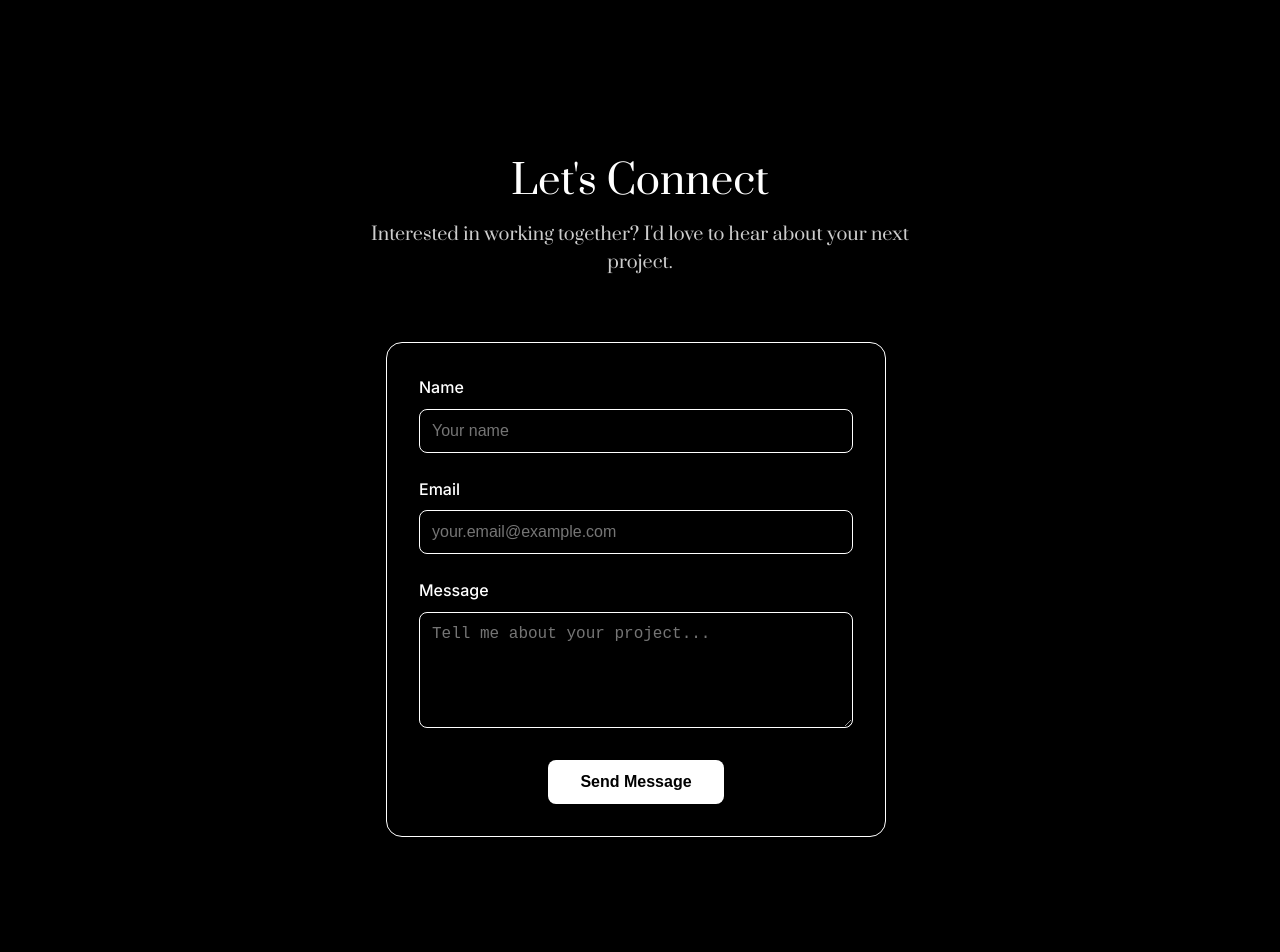
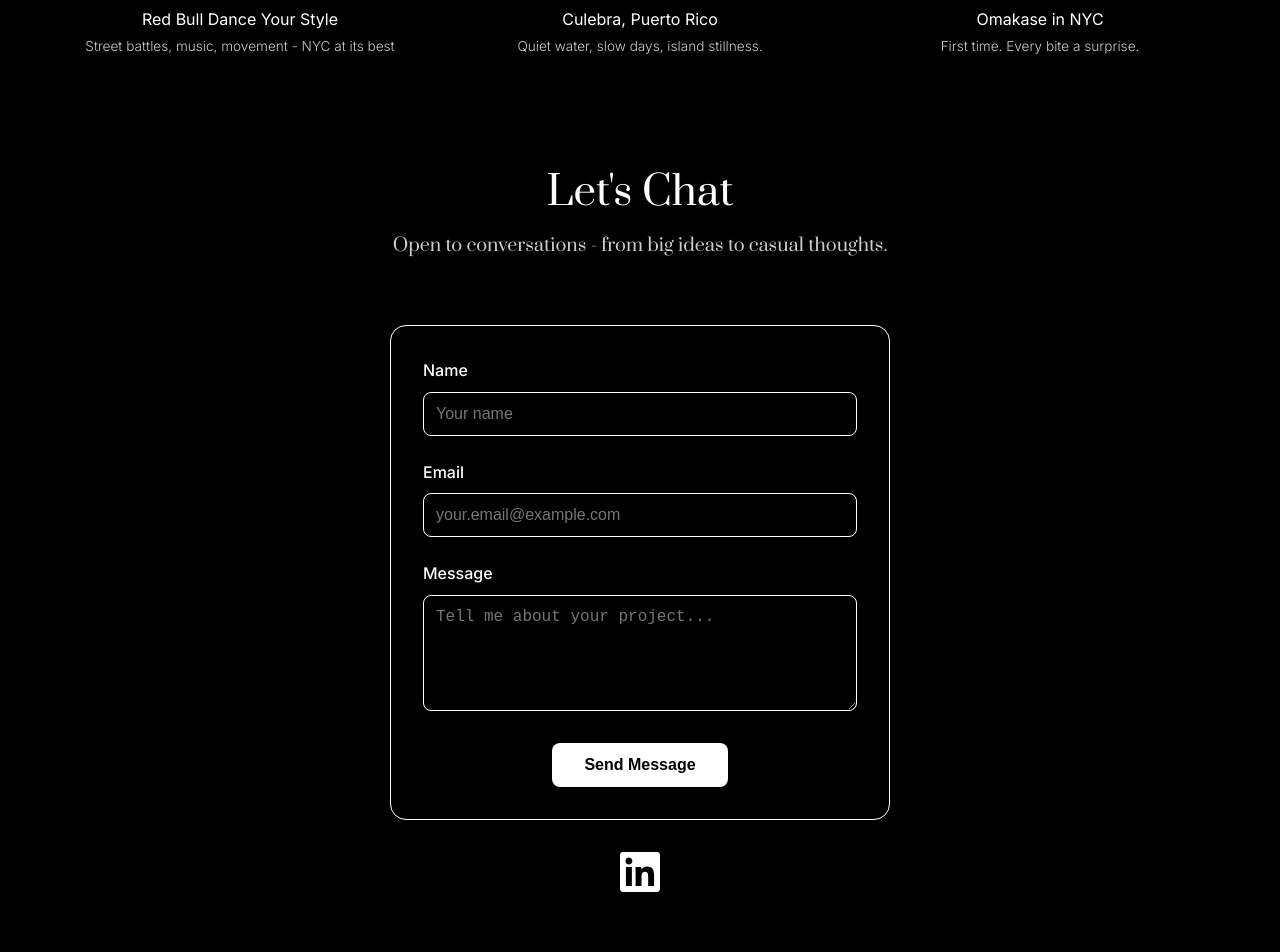
Before and after one commit to stephmartinezhamilton/first-sight, a React (Create React App) app: page /about in a window 1280 px wide. Shown: the part 2400-3352 px from the top of the page. Built offline with nearby package versions, Linux system fonts and the light colour scheme.

Commit message:
Add captions to free time rectangles and center contact forms

```diff
--- a/src/pages/AboutMe.css
+++ b/src/pages/AboutMe.css
@@ -223,6 +223,30 @@
   margin-top: 3rem;
 }
 
+.rectangle-wrapper {
+  display: flex;
+  flex-direction: column;
+  align-items: center;
+  gap: 0.5rem;
+}
+
+.rectangle-caption {
+  font-size: 1.0rem;
+  font-weight: 400;
+  color: var(--text-primary);
+  text-align: center;
+  line-height: 1.8;
+}
+
+.rectangle-subtitle {
+  font-size: 0.85rem;
+  font-weight: 300;
+  color: var(--text-secondary);
+  text-align: center;
+  line-height: 1.4;
+  margin-top: -0.25rem;
+}
+
 .free-time-rectangle {
   position: relative;
   height: 400px;
@@ -231,6 +255,7 @@
   overflow: hidden;
   cursor: pointer;
   transition: all 0.3s ease;
+  width: 100%;
 }
 
 .free-time-rectangle:hover {
@@ -287,81 +312,60 @@
   opacity: 0.1;
 }
 
-
-
 /* Contact Section */
 .contact-section {
-  padding: 5rem 0;
+  min-height: 100vh;
+  display: flex;
+  align-items: center;
+  justify-content: center;
   background-color: var(--background);
+  padding: 2rem 0;
 }
 
 .contact-container {
   max-width: 1200px;
   margin: 0 auto;
   padding: 0 1rem;
+  width: 100%;
 }
 
 .contact-content {
   display: flex;
+  flex-direction: column;
+  align-items: center;
   justify-content: center;
-  align-items: start;
+  gap: 2rem;
+  text-align: center;
+  width: 100%;
+  max-width: 600px;
+  margin: 0 auto;
 }
 
-.contact-info {
-  animation: fadeInUp 0.6s ease-out;
+.linkedin-section {
+  text-align: center;
+  margin-bottom: 1rem;
+  display: flex;
+  justify-content: center;
 }
 
-.contact-info h3 {
-  font-size: 2rem;
-  font-weight: 600;
-  color: var(--text-primary);
-  margin-bottom: 1rem;
+.linkedin-link {
+  display: inline-block;
+  transition: transform 0.3s ease;
 }
 
-.contact-info p {
-  font-size: 1.125rem;
-  line-height: 1.7;
-  color: var(--text-primary);
-  margin-bottom: 2rem;
+.linkedin-link:hover {
+  transform: scale(1.1);
 }
 
-.contact-details {
-  display: flex;
-  flex-direction: column;
-  gap: 1.5rem;
-}
-
-.contact-item {
-  display: flex;
-  align-items: center;
-  gap: 1rem;
-  padding: 1rem;
-  border-radius: 0.5rem;
-  transition: background-color 0.3s ease;
-}
-
-.contact-item:hover {
-  background-color: rgba(255, 255, 255, 0.1);
-}
-
-.dark-mode .contact-item:hover {
-  background-color: rgba(0, 0, 0, 0.1);
-}
-
-.contact-icon {
-  font-size: 1.5rem;
+.linkedin-icon {
   width: 40px;
   height: 40px;
-  display: flex;
-  align-items: center;
-  justify-content: center;
-  background-color: var(--primary-color);
-  color: var(--background);
-  border-radius: 50%;
+  color: white;
+  filter: brightness(0) invert(1);
+  margin-left: 0px;
 }
 
 .contact-form {
-  animation: fadeInUp 0.6s ease-out 0.2s both;
   background-color: var(--background);
   padding: 2rem;
   border-radius: 1rem;
--- a/src/pages/AboutMe.tsx
+++ b/src/pages/AboutMe.tsx
@@ -127,22 +127,34 @@ const AboutMe: React.FC = () => {
           </div>
 
           <div className="interests-grid">
+            <div className="rectangle-wrapper">
               <div className="free-time-rectangle" data-image="/dance.png">
                 <div className="rectangle-content">
                 </div>
                 <div className="rectangle-image"></div>
               </div>
+              <div className="rectangle-caption">Red Bull Dance Your Style</div>
+              <div className="rectangle-subtitle">Street battles, music, movement - NYC at its best</div>
+            </div>
 
+            <div className="rectangle-wrapper">
               <div className="free-time-rectangle" data-image="/beach.png">
                 <div className="rectangle-content">
                 </div>
                 <div className="rectangle-image"></div>
               </div>
+              <div className="rectangle-caption">Culebra, Puerto Rico</div>
+              <div className="rectangle-subtitle">Quiet water, slow days, island stillness.</div>
+            </div>
 
+            <div className="rectangle-wrapper">
               <div className="free-time-rectangle" data-image="/omakase.png">
                 <div className="rectangle-content">
                 </div>
                 <div className="rectangle-image"></div>
+              </div>
+              <div className="rectangle-caption">Omakase in NYC</div>
+              <div className="rectangle-subtitle">First time. Every bite a surprise.</div>
             </div>
           </div>
         </div>
@@ -152,9 +164,9 @@ const AboutMe: React.FC = () => {
       <section className="contact-section">
         <div className="contact-container">
           <div className="section-header">
-            <h2 className="section-title">Let's Connect</h2>
+            <h2 className="section-title">Let's Chat</h2>
             <p className="section-subtitle">
-              Interested in working together? I'd love to hear about your next project.
+              Open to conversations - from big ideas to casual thoughts.
             </p>
           </div>
 
@@ -194,6 +206,14 @@ const AboutMe: React.FC = () => {
                 Send Message
               </button>
             </form>
+
+            <div className="linkedin-section">
+              <a href="https://linkedin.com/in/stephenmartinezhamilton" target="_blank" rel="noopener noreferrer" className="linkedin-link">
+                <svg className="linkedin-icon" viewBox="0 0 24 24" fill="currentColor">
+                  <path d="M20.447 20.452h-3.554v-5.569c0-1.328-.027-3.037-1.852-3.037-1.853 0-2.136 1.445-2.136 2.939v5.667H9.351V9h3.414v1.561h.046c.477-.9 1.637-1.85 3.37-1.85 3.601 0 4.267 2.37 4.267 5.455v6.286zM5.337 7.433c-1.144 0-2.063-.926-2.063-2.065 0-1.138.92-2.063 2.063-2.063 1.14 0 2.064.925 2.064 2.063 0 1.139-.925 2.065-2.064 2.065zm1.782 13.019H3.555V9h3.564v11.452zM22.225 0H1.771C.792 0 0 .774 0 1.729v20.542C0 23.227.792 24 1.771 24h20.451C23.2 24 24 23.227 24 22.271V1.729C24 .774 23.2 0 22.222 0h.003z"/>
+                </svg>
+              </a>
+            </div>
           </div>
         </div>
       </section>
--- a/src/pages/CaseStudies.css
+++ b/src/pages/CaseStudies.css
@@ -158,7 +158,6 @@
   width: 100%;
   max-width: 600px;
   margin: 0 auto;
-  margin-left: 330px;
 }
 
 .linkedin-section {
@@ -182,7 +181,7 @@
   height: 40px;
   color: white;
   filter: brightness(0) invert(1);
-  margin-left: 230px;
+  margin-left: 200px;
 }
 
 .contact-form {
```
Lines whose indentation alone changed are shown as unchanged.
